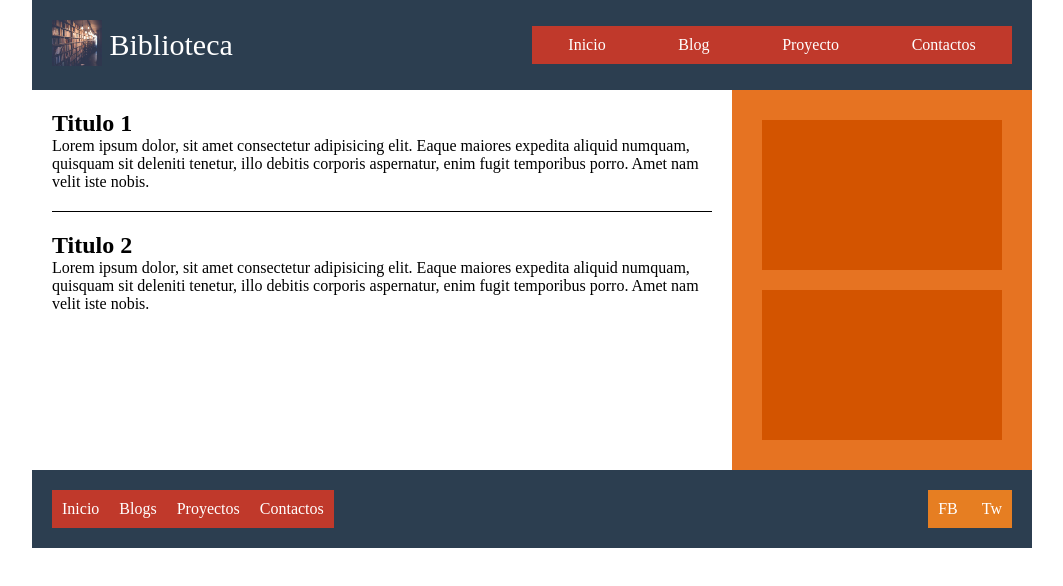
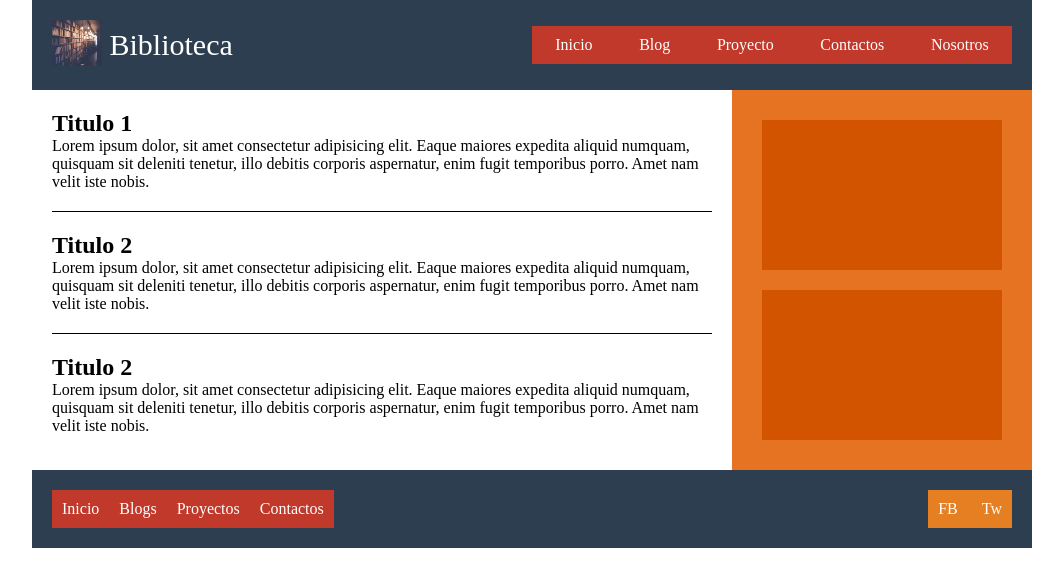
Before and after one commit to Juanzuluaga17/Flexbox, a plain HTML site: page Flexbox/index2.html in a window 1280 px wide. Shown: the whole page, without its empty margins (108-1171 px from the left). Drawn offline with Linux system fonts and the light colour scheme.

Commit message:
Se agrago un nuevo enlace en menu y en main se añade nuevo article

```diff
--- a/Flexbox/index2.html
+++ b/Flexbox/index2.html
@@ -22,6 +22,7 @@
                 <a href="#">Blog</a>
                 <a href="#">Proyecto</a>
                 <a href="#">Contactos</a>
+                <a href="#">Nosotros</a>
             </nav>
         </header>
         <section class="main">
@@ -37,6 +38,11 @@
                     quisquam sit deleniti tenetur, illo debitis corporis aspernatur, enim fugit temporibus porro. Amet
                     nam velit iste nobis.</p>
             </article>
+            <article>
+                <h2 class="titulo">Titulo 2</h2>
+                <p>Lorem ipsum dolor, sit amet consectetur adipisicing elit. Eaque maiores expedita aliquid numquam,
+                    quisquam sit deleniti tenetur, illo debitis corporis aspernatur, enim fugit temporibus porro. Amet
+                    nam velit iste nobis.</p>
             </article>
         </section>
         <aside>
```
